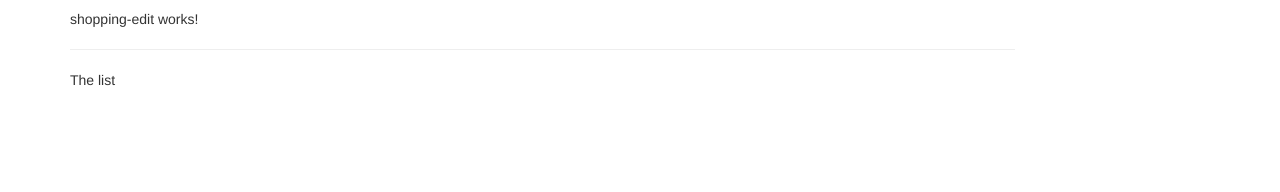
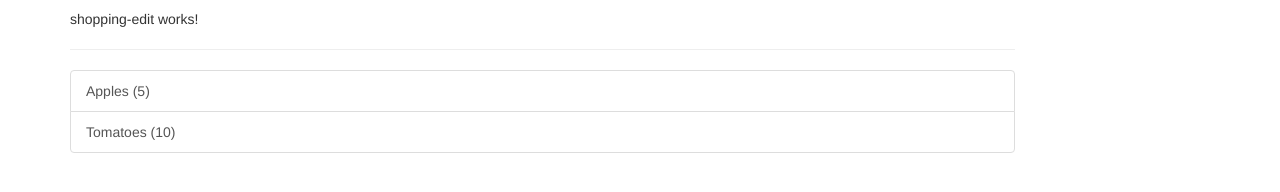
Before and after one commit to liemwellys/udemyAngular, an Angular app in the folder prj-start/: page / in a window 1280 px wide. Shown: the part 310-502 px from the top of the page. Built offline with nearby package versions, Linux system fonts and the light colour scheme.

Commit message:
added static shopping list

```diff
--- a/prj-start/src/app/shopping-list/shopping-list.component.html
+++ b/prj-start/src/app/shopping-list/shopping-list.component.html
@@ -2,6 +2,12 @@
     <div class="col-xs-10">
         <app-shopping-edit></app-shopping-edit>
         <hr>
-        <p>The list</p>
+        <ul class="list-group">
+            <a class="list-group-item"
+                style="cursor: pointer"
+                *ngFor="let ingredient of ingredients">
+                {{ingredient.name}} ({{ingredient.amount}})
+            </a>
+        </ul>
     </div>
 </div>
--- a/prj-start/src/app/shopping-list/shopping-list.component.ts
+++ b/prj-start/src/app/shopping-list/shopping-list.component.ts
@@ -1,4 +1,5 @@
 import { Component, OnInit } from '@angular/core';
+import { Ingredient } from '../shared/ingredient.model';
 
 @Component({
   selector: 'app-shopping-list',
@@ -6,6 +7,10 @@ import { Component, OnInit } from '@angular/core';
   styleUrls: ['./shopping-list.component.css']
 })
 export class ShoppingListComponent implements OnInit {
+  ingredients: Ingredient[] = [
+    new Ingredient('Apples', 5),
+    new Ingredient('Tomatoes', 10),
+  ];
 
   constructor() { }
 
```
